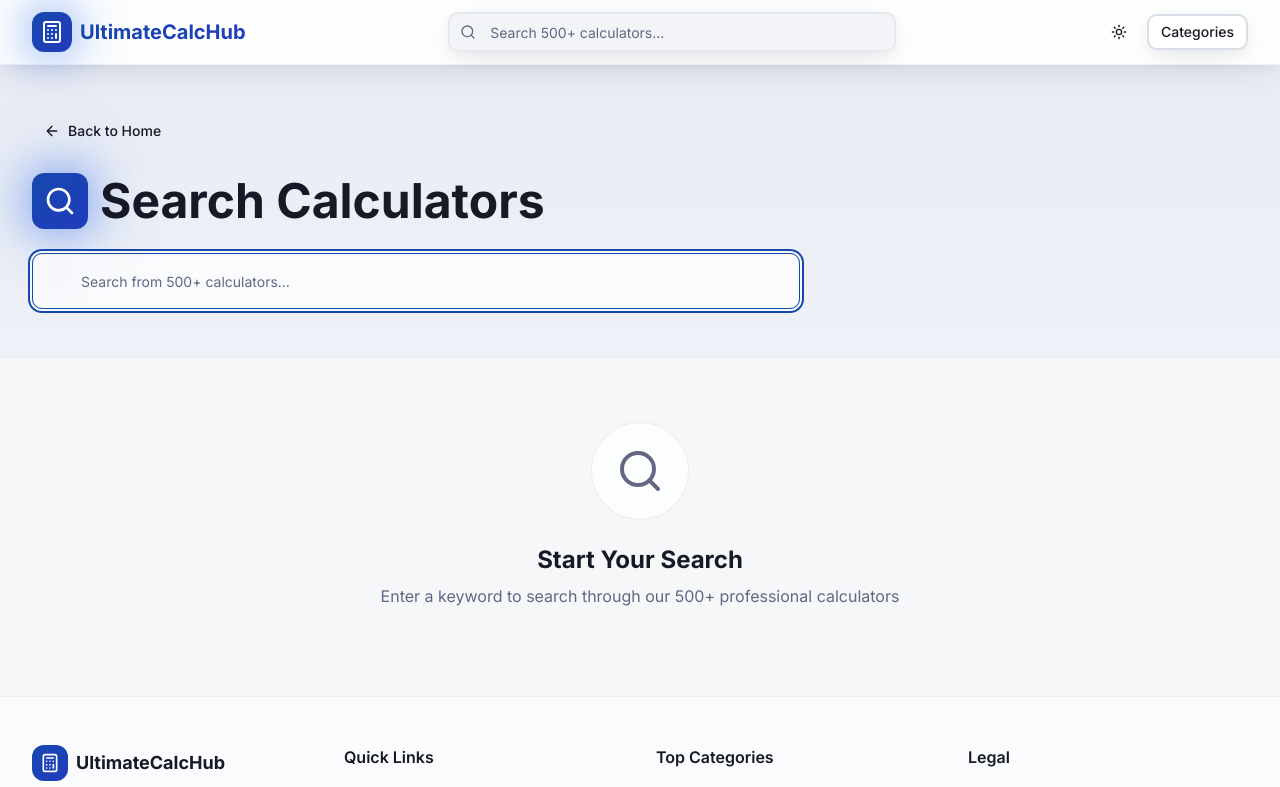
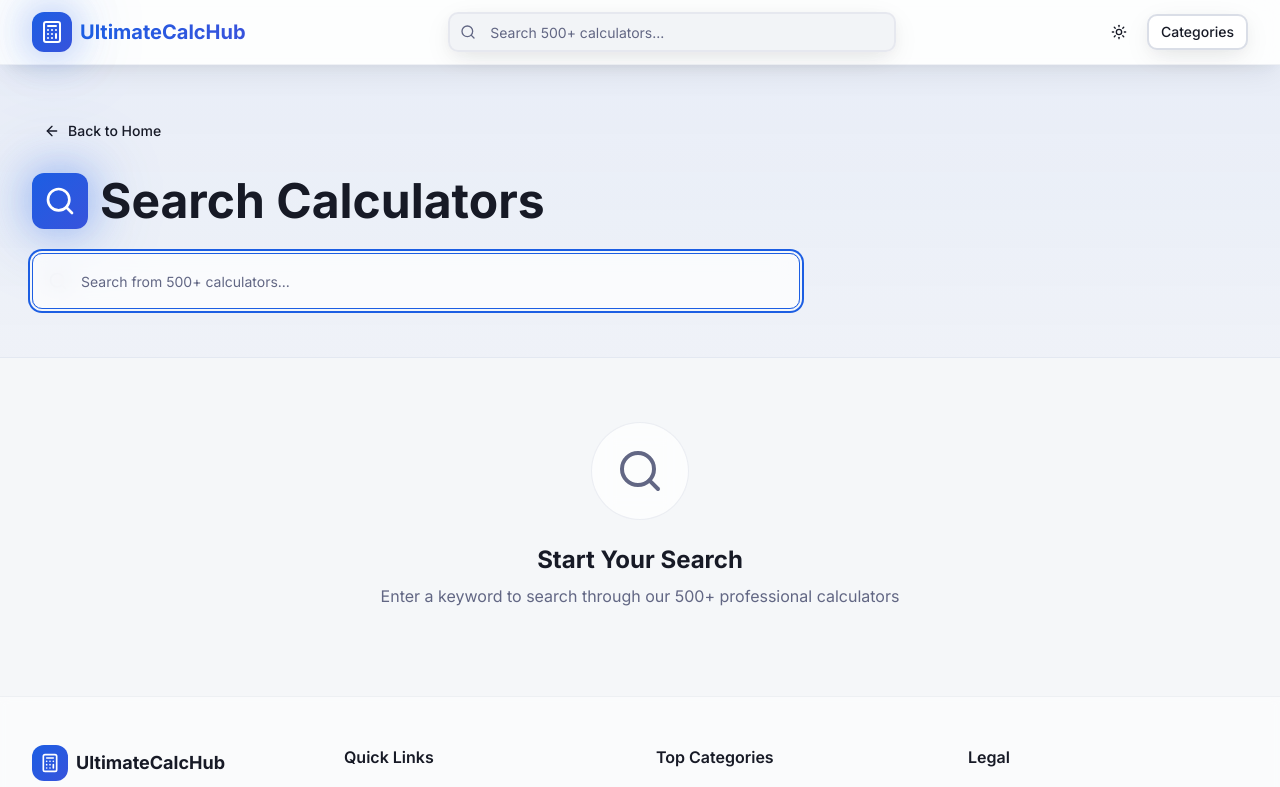
Before and after one commit to taslim6004/grand-calculus-forge, a React (Vite) app: page /search in a window 1280 px wide. Shown: the top 787 px of the page. Built offline with nearby package versions, Linux system fonts and the light colour scheme; the HTML template or start-up script is replaced by a standard one.

Commit message:
Adjust color brightness and lightness

```diff
--- a/src/index.css
+++ b/src/index.css
@@ -17,11 +17,11 @@ All colors MUST be HSL.
     --popover: 0 0% 100%;
     --popover-foreground: 230 25% 12%;
 
-    --primary: 220 78% 38%;
+    --primary: 220 78% 50%;
     --primary-foreground: 0 0% 100%;
-    --primary-glow: 220 85% 50%;
+    --primary-glow: 220 85% 60%;
 
-    --secondary: 230 70% 44%;
+    --secondary: 230 70% 54%;
     --secondary-foreground: 0 0% 100%;
 
     --muted: 220 20% 92%;
@@ -40,15 +40,15 @@ All colors MUST be HSL.
     --radius: 0.75rem;
 
     /* Premium gradients */
-    --gradient-primary: linear-gradient(135deg, hsl(220 78% 38%), hsl(230 70% 44%));
-    --gradient-hero: linear-gradient(180deg, hsl(220 78% 38% / 0.06), hsl(230 70% 44% / 0.03));
-    --gradient-accent: linear-gradient(135deg, hsl(222 80% 40%), hsl(235 68% 42%));
+    --gradient-primary: linear-gradient(135deg, hsl(220 78% 50%), hsl(230 70% 54%));
+    --gradient-hero: linear-gradient(180deg, hsl(220 78% 50% / 0.06), hsl(230 70% 54% / 0.03));
+    --gradient-accent: linear-gradient(135deg, hsl(222 80% 52%), hsl(235 68% 50%));
 
     /* Premium shadows with 3D depth */
-    --shadow-premium: 0 20px 60px -15px hsl(220 78% 38% / 0.4), 0 10px 20px -10px hsl(220 78% 38% / 0.3);
-    --shadow-glow: 0 0 40px hsl(220 85% 50% / 0.5), 0 0 80px hsl(220 85% 50% / 0.3);
+    --shadow-premium: 0 20px 60px -15px hsl(220 78% 50% / 0.4), 0 10px 20px -10px hsl(220 78% 50% / 0.3);
+    --shadow-glow: 0 0 40px hsl(220 85% 60% / 0.5), 0 0 80px hsl(220 85% 60% / 0.3);
     --shadow-card: 0 8px 30px -5px hsl(230 25% 12% / 0.1), 0 4px 15px -3px hsl(230 25% 12% / 0.05);
-    --shadow-3d: 0 10px 40px -10px hsl(220 78% 38% / 0.5), 0 0 0 1px hsl(var(--border)), inset 0 1px 0 hsl(var(--background) / 0.1);
+    --shadow-3d: 0 10px 40px -10px hsl(220 78% 50% / 0.5), 0 0 0 1px hsl(var(--border)), inset 0 1px 0 hsl(var(--background) / 0.1);
 
     /* Transitions */
     --transition-smooth: all 0.3s cubic-bezier(0.4, 0, 0.2, 1);
@@ -64,11 +64,11 @@ All colors MUST be HSL.
     --popover: 230 25% 12%;
     --popover-foreground: 220 20% 95%;
 
-    --primary: 150 45% 28%;
+    --primary: 150 50% 42%;
     --primary-foreground: 0 0% 100%;
-    --primary-glow: 155 50% 32%;
+    --primary-glow: 155 55% 46%;
 
-    --secondary: 145 40% 30%;
+    --secondary: 145 45% 44%;
     --secondary-foreground: 0 0% 100%;
 
     --muted: 230 20% 18%;
@@ -85,15 +85,15 @@ All colors MUST be HSL.
     --ring: 245 65% 68%;
 
     /* Dark mode gradients */
-    --gradient-primary: linear-gradient(135deg, hsl(150 45% 28%), hsl(145 40% 30%));
-    --gradient-hero: linear-gradient(180deg, hsl(150 45% 28% / 0.06), hsl(145 40% 30% / 0.02));
-    --gradient-accent: linear-gradient(135deg, hsl(150 48% 30%), hsl(145 42% 28%));
+    --gradient-primary: linear-gradient(135deg, hsl(150 50% 42%), hsl(145 45% 44%));
+    --gradient-hero: linear-gradient(180deg, hsl(150 50% 42% / 0.06), hsl(145 45% 44% / 0.02));
+    --gradient-accent: linear-gradient(135deg, hsl(150 52% 44%), hsl(145 47% 42%));
 
     /* Dark shadows with 3D depth */
-    --shadow-premium: 0 20px 60px -15px hsl(150 45% 28% / 0.4), 0 10px 20px -10px hsl(150 45% 28% / 0.3);
-    --shadow-glow: 0 0 40px hsl(155 50% 32% / 0.4), 0 0 80px hsl(155 50% 32% / 0.2);
+    --shadow-premium: 0 20px 60px -15px hsl(150 50% 42% / 0.4), 0 10px 20px -10px hsl(150 50% 42% / 0.3);
+    --shadow-glow: 0 0 40px hsl(155 55% 46% / 0.4), 0 0 80px hsl(155 55% 46% / 0.2);
     --shadow-card: 0 8px 30px -5px hsl(0 0% 0% / 0.3), 0 4px 15px -3px hsl(0 0% 0% / 0.2);
-    --shadow-3d: 0 10px 40px -10px hsl(150 45% 28% / 0.5), 0 0 0 1px hsl(var(--border)), inset 0 1px 0 hsl(var(--background) / 0.1);
+    --shadow-3d: 0 10px 40px -10px hsl(150 50% 42% / 0.5), 0 0 0 1px hsl(var(--border)), inset 0 1px 0 hsl(var(--background) / 0.1);
   }
 }
 
```
